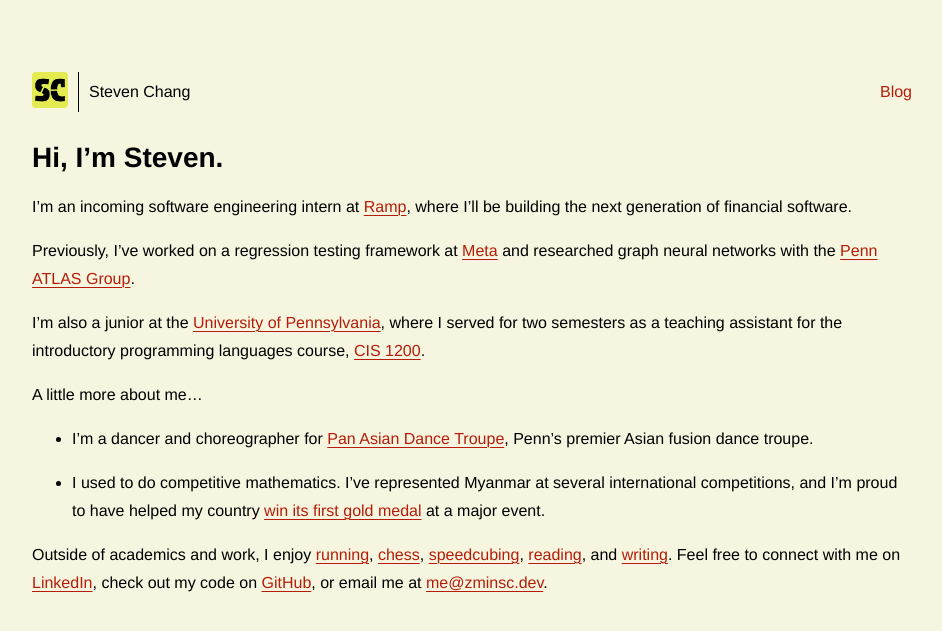
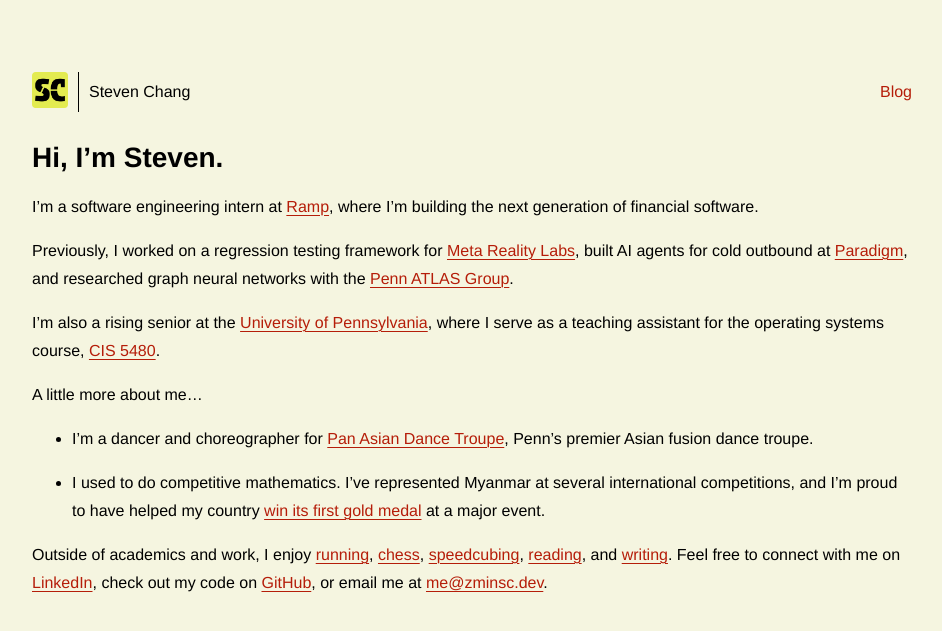
Before and after one commit to zminsc/zminsc.github.io, a Jekyll site: the page built from index.md, in a window 1280 px wide. Shown: the top 631 px of the page, without its empty margins (168-1110 px from the left). Built offline with Jekyll 4.4.1, drawn with Linux system fonts in a browser that asks for light colours.

Commit message:
summer 2025 update

```diff
--- a/index.md
+++ b/index.md
@@ -5,11 +5,11 @@ title: Steven Chang
 
 # Hi, I'm Steven.
 
-I’m an incoming software engineering intern at [Ramp](https://ramp.com/), where I’ll be building the next generation of financial software.
+I'm a software engineering intern at [Ramp](https://ramp.com/), where I'm building the next generation of financial software.
 
-Previously, I’ve worked on a regression testing framework at [Meta](https://about.meta.com/) and researched graph neural networks with the [Penn ATLAS Group](https://web.sas.upenn.edu/pennatlas/).
+Previously, I worked on a regression testing framework for [Meta Reality Labs](https://tech.facebook.com/reality-labs/), built AI agents for cold outbound at [Paradigm](https://www.paradigmai.com/), and researched graph neural networks with the [Penn ATLAS Group](https://web.sas.upenn.edu/pennatlas/).
 
-I’m also a junior at the [University of Pennsylvania](https://www.upenn.edu/), where I served for two semesters as a teaching assistant for the introductory programming languages course, [CIS 1200](https://www.seas.upenn.edu/~cis120/current/).
+I’m also a rising senior at the [University of Pennsylvania](https://www.upenn.edu/), where I serve as a teaching assistant for the operating systems course, [CIS 5480](https://www.seas.upenn.edu/~cis5480/current/).
 
 A little more about me...
 
```
